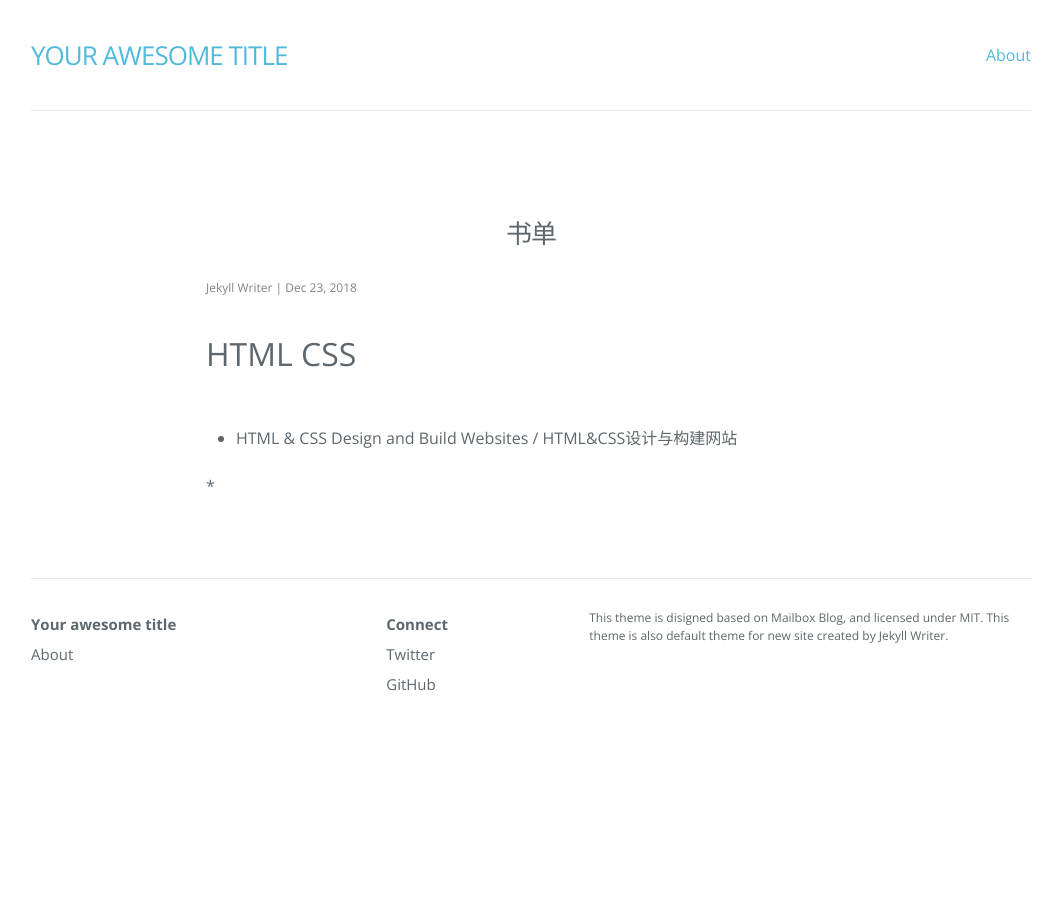
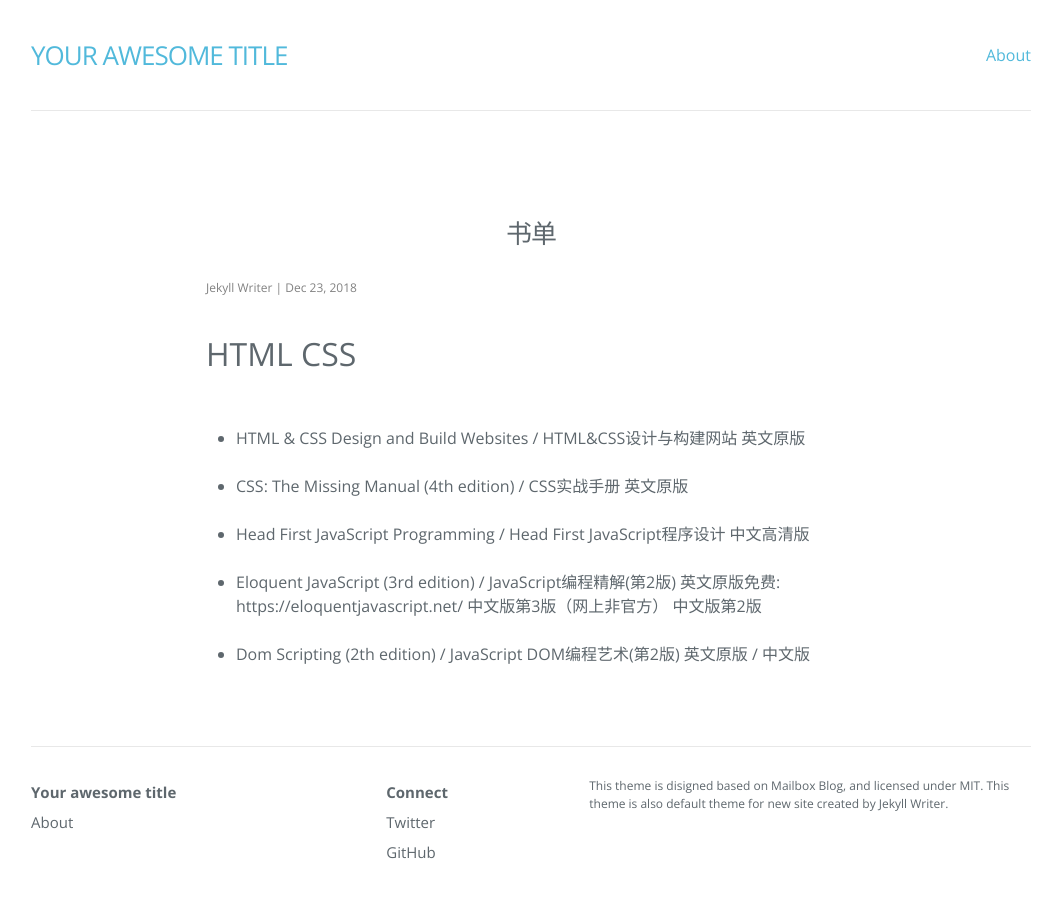
Before and after one commit to XiaoBaiCaiBao/blog, a Jekyll site: the page built from _posts/2018-12-23-书单.md, in a window 1280 px wide and 935 px high. Shown: the top 898 px of the window, without its empty margins (109-1171 px from the left). Built offline with Jekyll 4.4.1, drawn with Linux system fonts in a browser that asks for light colours; nearby versions of some CDN libraries.

Commit message:
Update 书单

```diff
--- a/_posts/2018-12-23-书单.md
+++ b/_posts/2018-12-23-书单.md
@@ -7,5 +7,18 @@ tags: ''
 # HTML CSS
 
 * HTML & CSS Design and Build Websites / HTML&CSS设计与构建网站
+英文原版
 
-*
+* CSS: The Missing Manual (4th edition) / CSS实战手册
+英文原版
+
+* Head First JavaScript Programming / Head First JavaScript程序设计
+中文高清版
+
+* Eloquent JavaScript (3rd edition) / JavaScript编程精解(第2版)
+英文原版免费: https://eloquentjavascript.net/
+中文版第3版（网上非官方）
+中文版第2版
+
+* Dom Scripting (2th edition) / JavaScript DOM编程艺术(第2版)
+英文原版 / 中文版
```
